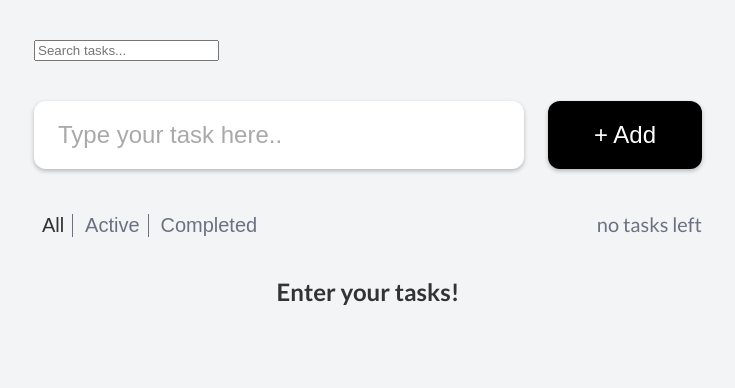
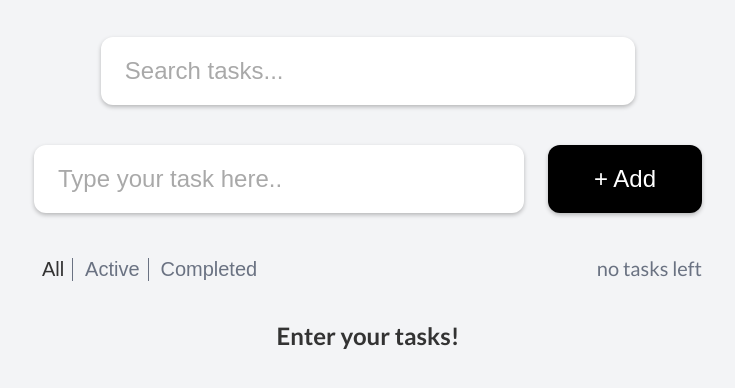
Before and after one commit to ITfrontTop/todo, a website built with Vite: page index.html in a window 1280 px wide. Shown: the part 136-524 px from the top of the page, without its empty margins (272-1007 px from the left). Built offline with nearby package versions, Linux system fonts and the light colour scheme.

Commit message:
start do seach function

```diff
--- a/index.html
+++ b/index.html
@@ -27,6 +27,7 @@
           <div class="search">
             <input
               class="search__input"
+              name="search"
               data-search-field
               placeholder="Search tasks..."
             />
--- a/src/scripts/main.js
+++ b/src/scripts/main.js
@@ -303,6 +303,7 @@ const input = document.querySelector('[data-text-field]');
 const addTodoBtn = document.querySelector('[data-add-todo-btn]');
 const container = document.querySelector('[data-todo-container]');
 const countTodo = document.querySelector('[data-count-todo]');
+const searchInput = document.querySelector('[data-search-field]');
 
 // category !!!!!!!!!!!!!!!!!!!!!!!!
 const categoryListButton = document.querySelectorAll('.count__item');
@@ -315,6 +316,22 @@ let stateTodo = 'all';
 
 // edit state variable
 let editingTodoId = null;
+
+// search
+let searchQuery = '';
+
+searchInput.addEventListener('input', (e) => {
+  searchQuery = e.target.value.trim();
+  console.log(searchQuery);
+});
+
+const searchTodo = (todoList) => {
+  const filteredText = todoList.filter(({ text }) =>
+    text.includes(searchQuery)
+  );
+
+  return filteredText;
+};
 
 const todoList = JSON.parse(localStorage.getItem('todos')) || [];
 
--- a/src/styles/main.scss
+++ b/src/styles/main.scss
@@ -25,6 +25,27 @@
   font-weight: 700;
   line-height: 1.1;
   color: v.$color-text;
+}
+
+.search {
+  display: flex;
+  justify-content: center;
+  align-items: center;
+
+  &__input {
+    width: 80%;
+    padding: 1rem 1.5rem;
+    font-size: 1.5rem;
+    line-height: 1.5;
+    color: #333;
+    background-color: #fff;
+
+    @extend %borderAndBoxShadow;
+
+    &::placeholder {
+      color: v.$color-gray;
+    }
+  }
 }
 
 .add {
```
